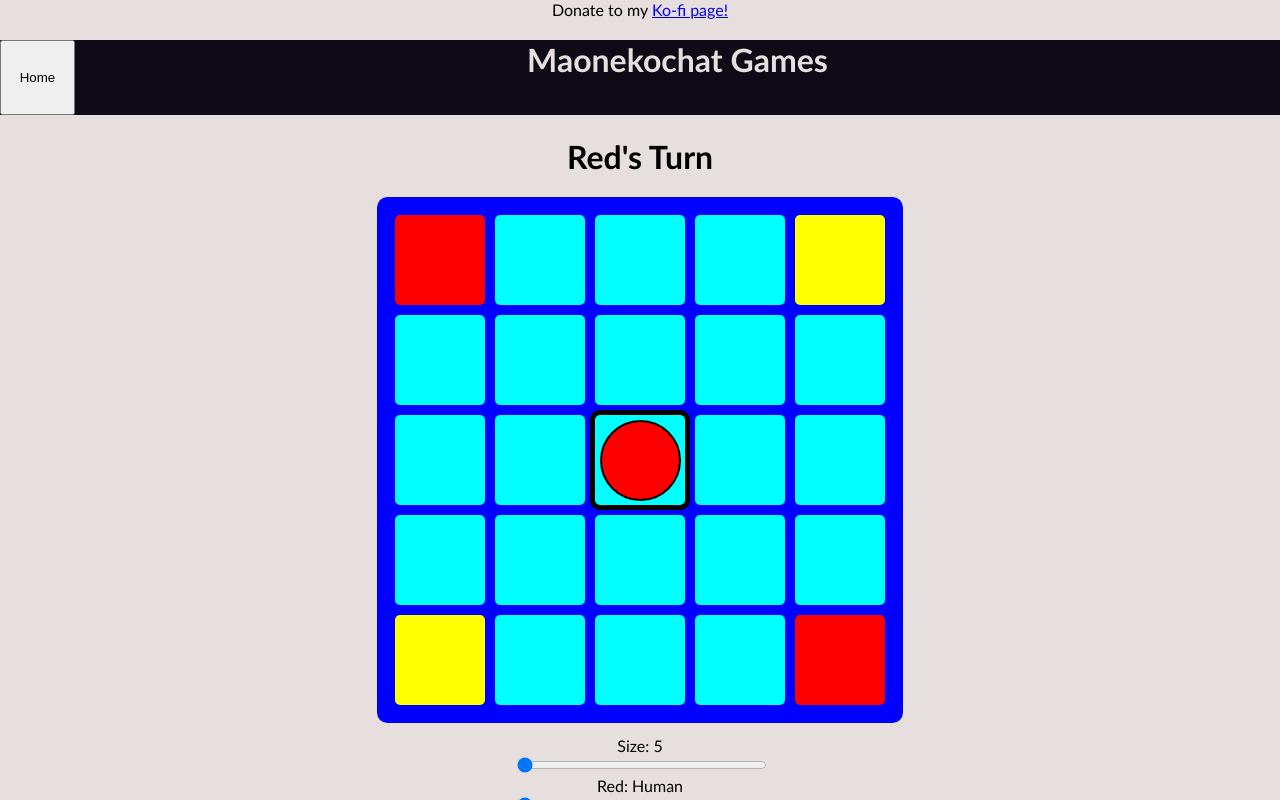
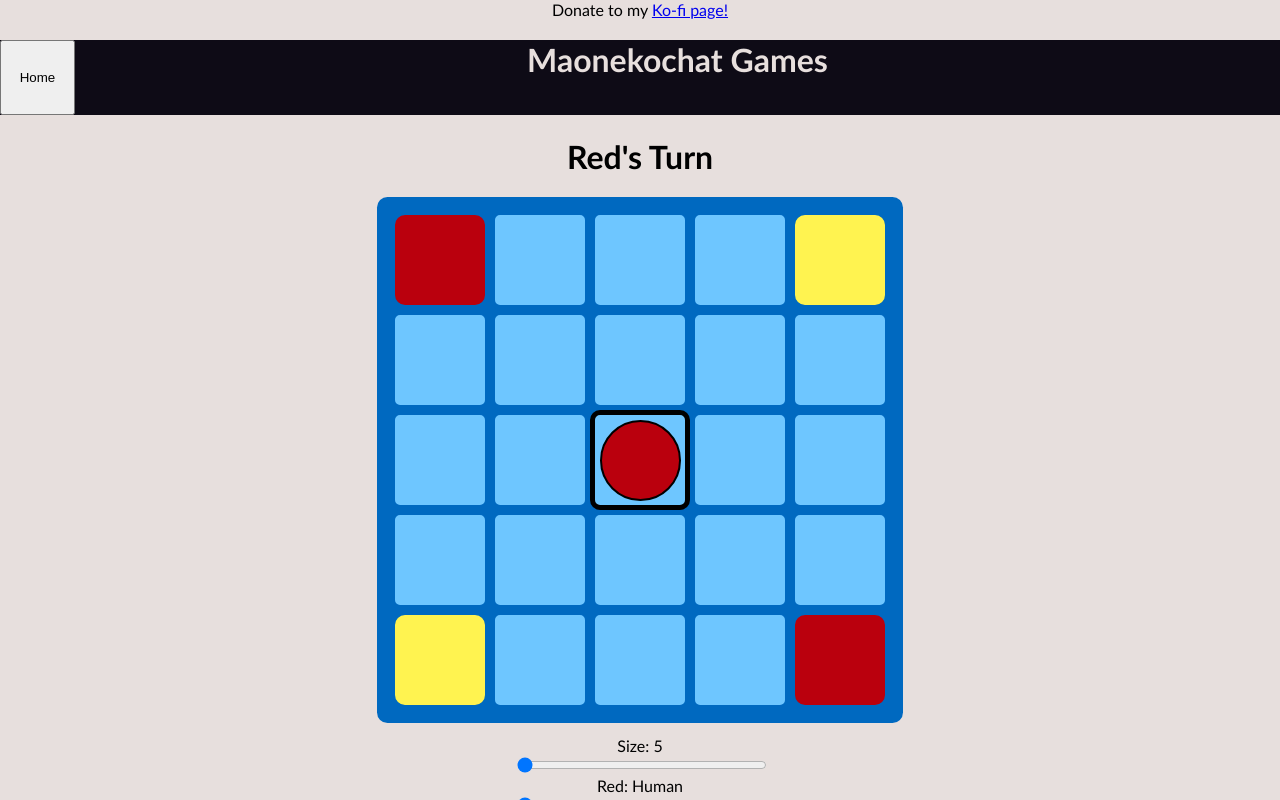
Before and after one commit to Michael-NN/React_prj-002, a React (Create React App) app: page / in a window 1280 px wide. Both pictures are taken after a click on the button "Falling Tiles". Shown: the top 800 px of the page. Built offline with nearby package versions, Linux system fonts and the light colour scheme.

Commit message:
FT and Kafatz color palet adjustments

```diff
--- a/src/Board.css
+++ b/src/Board.css
@@ -5,7 +5,7 @@
     max-width: 100vw;
     margin: auto;
     padding: 1%;
-    background: blue;
+    background: #0069c0;
     border-radius: 2%;
 }
 
--- a/src/KafatzBoard.css
+++ b/src/KafatzBoard.css
@@ -4,6 +4,8 @@
     max-height: 100vw;
     max-width: 100vw;
     margin: auto;
+    background-color: #484848;
+    border-radius: 1%;
 }
 
 .kafatzRow {
@@ -29,13 +31,15 @@
     padding: 1%;
     margin: 1%;
     font-family: 'Gill Sans', 'Gill Sans MT', Calibri, 'Trebuchet MS', sans-serif;
-    background-color: hsl(180, 42%, 68%);
+    color: #E7DFDD;
+    background-color: #5F236B;
+    border-radius: 5%;
     border: none;
     outline: none;
 }
 
 .kafatzControlButton:hover, .kafatzControlButton:focus {
-    background-color: aqua;
+    background-color: #BE375F;
 }
 
 .kafatzRulesBox {
--- a/src/KafatzSquare.css
+++ b/src/KafatzSquare.css
@@ -5,11 +5,12 @@
 }
 
 .kafatzButton {
-    background-color: black;
+    background-color: #212121;
     height: 100%;
     width: 100%;
     text-align: center;
-    border: solid 3px rgb(64, 64, 64);
+    border: solid 3px #484848;
+    border-radius: 5%;
     box-sizing: border-box;
 }
 
@@ -22,24 +23,30 @@
 }
 
 .playerOnePiece {
-    background-color: red;
+    background-color: #d50000;
+    border: 5px solid #9b0000;
 }
 
 .playerTwoPiece {
-    background-color: white;
+    background-color: #fafafa;
+    border: 5px solid #c7c7c7;
+}
+
+.selected.gamePiece {
+    border: 5px solid #00e5ff;
 }
 
 .selected {
-    border: 3px solid cyan;
+    border: 3.5px solid #00e5ff;
     box-sizing: border-box;
 }
 
 .threatened {
-    border: 3px solid red;
+    border: 3.5px solid #c4001d;
     box-sizing: border-box;
 }
 
 .kafatzRet {
-    border: 3px solid lightgreen;
+    border: 3.5px solid #76ff03;
     box-sizing: border-box;
 }
--- a/src/Settings.css
+++ b/src/Settings.css
@@ -17,11 +17,13 @@
     padding: 1%;
     margin: 1%;
     font-family: 'Gill Sans', 'Gill Sans MT', Calibri, 'Trebuchet MS', sans-serif;
-    background-color: hsl(180, 42%, 68%);
+    color: #E7DFDD;
+    background-color: #5F236B;
+    border-radius: 5%;
     border: none;
     outline: none;
 }
 
 .controlButton:hover, .controlButton:focus {
-    background-color: aqua;
+    background-color: #BE375F;
 }
--- a/src/Square.css
+++ b/src/Square.css
@@ -1,5 +1,5 @@
 .button {
-    background: cyan;
+    background: #6ec6ff;
     font-size: 24px;
     font-weight: bold;
     line-height: 10px;
@@ -8,7 +8,11 @@
     border-radius: 10%;
     padding: 0;
     text-align: center;
-    border: 5px solid blue;
+    border: 5px solid #0069c0;
+  }
+
+  .button.red, .button.yellow {
+    border-radius: 15%;
   }
 
   .gamePiece {
@@ -40,15 +44,15 @@
   }
 
 .red {
-  background: red;
+  background: #ba000d;
 }
 
 .yellow {
-  background: yellow;
+  background: #fff350;
 }
 
 .fallen {
-  background: blue;
+  background: #0069c0;
 }
 
 /*
```
